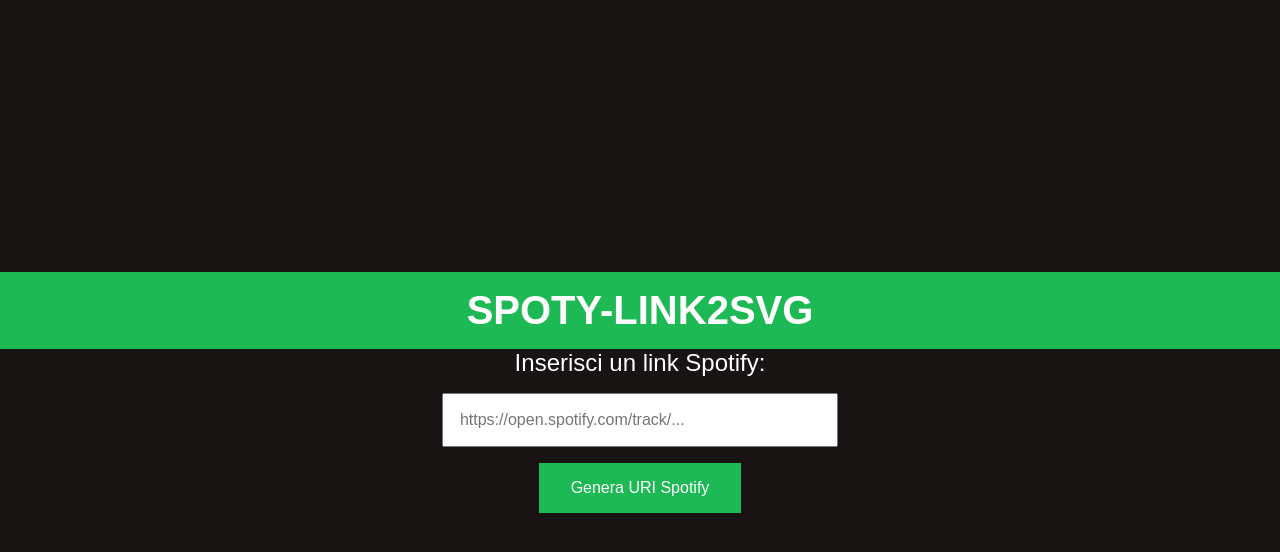
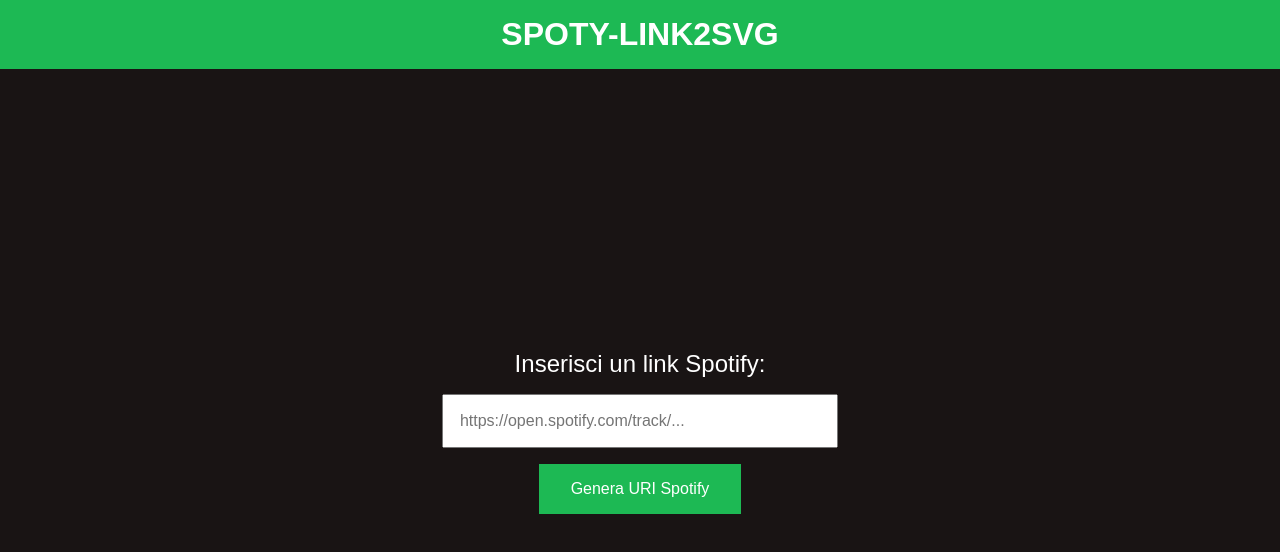
Before and after one commit to DREAMSOLDIERc404/SPOTY-LINK2SVG, a plain HTML site: page index.html in a window 1280 px wide. Drawn offline with Linux system fonts and the light colour scheme.

Commit message:
Update style.css

```diff
--- a/style.css
+++ b/style.css
@@ -23,15 +23,26 @@
     width: 100%;
     text-align: center;
     padding: 1rem 0;
+    position: fixed;
+    top: 0;
+    left: 0;
+}
+
+nav {
+    width: 100%;
+    display: flex;
+    justify-content: center;
+    align-items: center;
 }
 
 h1 {
     margin: 0;
-    font-size: 2.5rem;
+    font-size: 2rem;
 }
 
 main {
     text-align: center;
+    margin-top: 5rem; /* Spazio per la barra di navigazione */
 }
 
 #demo {
```
